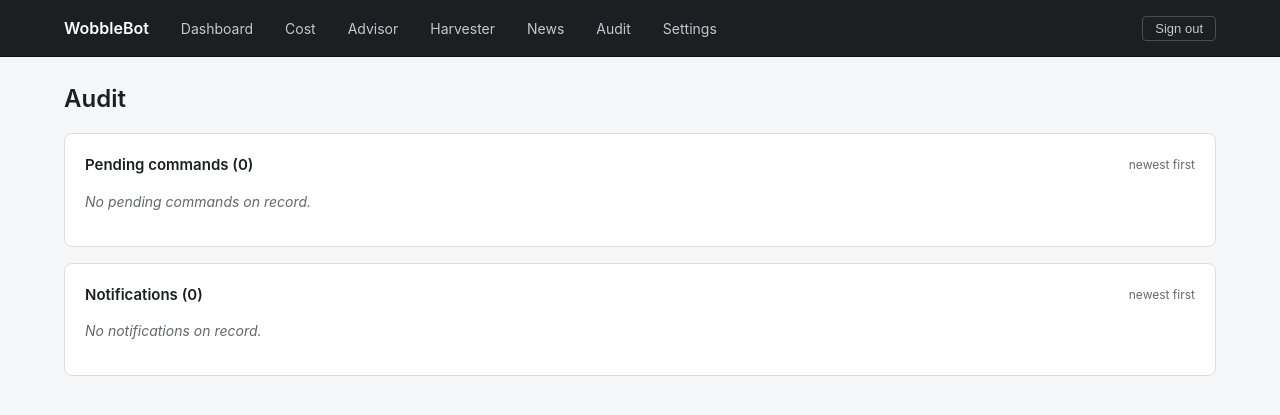
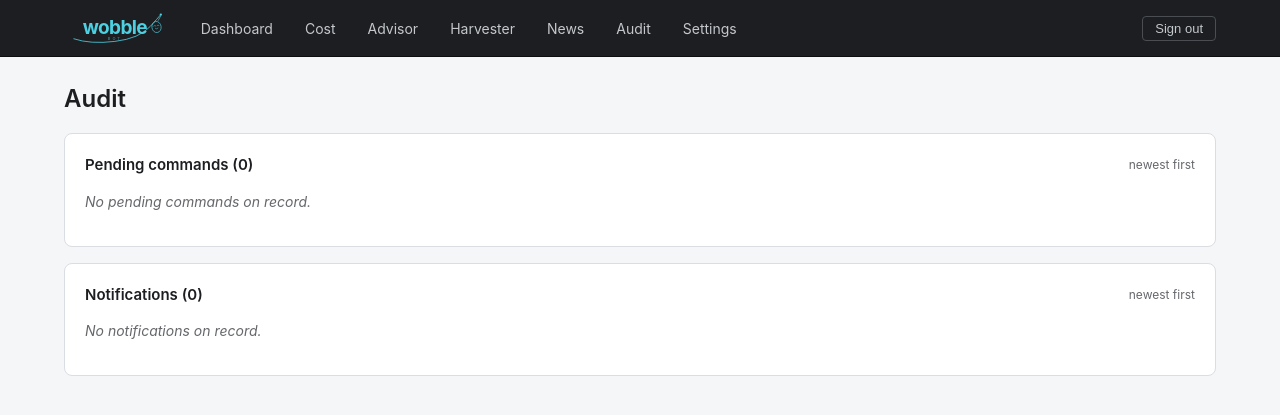
Before and after one commit to CarlDog/wobblebot, a Python web app: template src/wobblebot/web/templates/audit.html in a window 1280 px wide. Shown: the top 415 px of the page. Run offline with Jinja, Linux system fonts and the light colour scheme; the template is opened without the code that fills it, so the values that code supplies are empty.

Commit message:
Stage 8.4.E polish: WobbleBot brand mark — logo + favicon
Hand-vectorize approved icon candidate #17 (openart.ai + Qwen Image
Edit iteration) as wobblebot.svg (wordmark + integrated bot + BOT
subscript) and favicon.svg (egg bot, filled for small-size legibility).

Wire favicon into base.html; replace text "WobbleBot" navbar brand
with the new SVG via <img class="brand-mark"> in layout.html. Add
.brand-mark CSS rule to size the mark inside the 56px topnav.

Soak-period polish per stage-8.4-design.md decision 3
(documentation-and-polish freeze, not codebase freeze); v1.0 boundary
unchanged. All 134 web tests pass.

Co-Authored-By: Claude Opus 4.7 (1M context) <noreply@anthropic.com>

```diff
--- a/src/wobblebot/web/static/base.css
+++ b/src/wobblebot/web/static/base.css
@@ -45,6 +45,14 @@ body {
   font-weight: 600;
   text-decoration: none;
   font-size: 16px;
+  display: flex;
+  align-items: center;
+}
+
+.brand-mark {
+  display: block;
+  height: 36px;
+  width: auto;
 }
 
 nav.primary {
--- a/src/wobblebot/web/templates/base.html
+++ b/src/wobblebot/web/templates/base.html
@@ -4,6 +4,7 @@
   <meta charset="utf-8">
   <meta name="viewport" content="width=device-width, initial-scale=1">
   <title>{% block title %}WobbleBot Dashboard{% endblock %}</title>
+  <link rel="icon" href="/static/favicon.svg" type="image/svg+xml">
   <link rel="stylesheet" href="/static/base.css">
   <script src="/static/htmx.min.js" defer></script>
   {% block head_extra %}{% endblock %}
--- a/src/wobblebot/web/templates/layout.html
+++ b/src/wobblebot/web/templates/layout.html
@@ -7,7 +7,9 @@
 <div class="page">
   <header class="topnav">
     <div class="topnav-inner">
-      <a class="brand" href="/dashboard">WobbleBot</a>
+      <a class="brand" href="/dashboard">
+        <img src="/static/wobblebot.svg" alt="WobbleBot" class="brand-mark">
+      </a>
       <nav class="primary">
         <a href="/dashboard">Dashboard</a>
         <a href="/cost">Cost</a>
```
Also changed, not shown: src/wobblebot/web/static/favicon.svg (added), src/wobblebot/web/static/wobblebot.svg (added).
